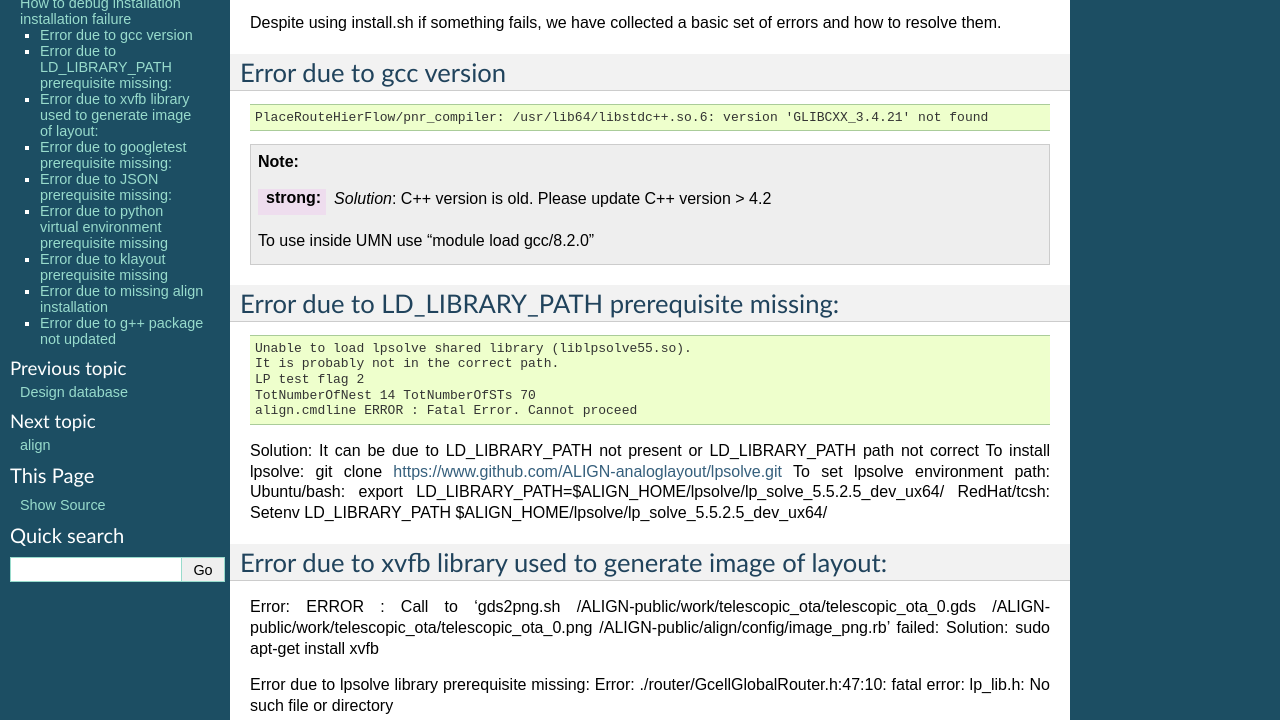
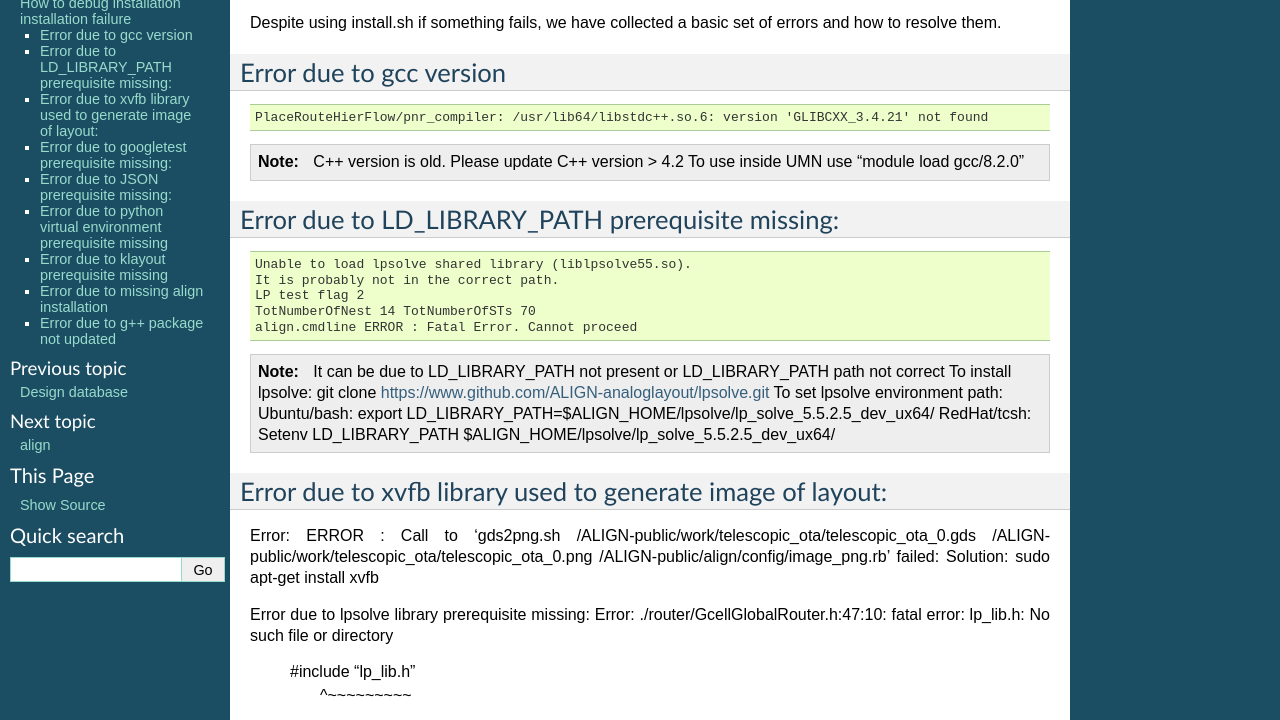
Before and after one commit to ALIGN-public/ALIGN-public.github.io, a plain HTML site: page debug.html in a window 1280 px wide. Shown: the part 79-799 px from the top of the page. Drawn offline with Linux system fonts and the light colour scheme; a script that the page names is missing.

Commit message:
align_doc

```diff
--- a/debug.html
+++ b/debug.html
@@ -53,12 +53,8 @@
 </div>
 <div class="admonition note">
 <p class="admonition-title">Note</p>
-<dl class="field-list simple">
-<dt class="field-odd">strong</dt>
-<dd class="field-odd"><p><cite>Solution</cite>:  C++ version is old. Please update C++ version &gt; 4.2</p>
-</dd>
-</dl>
-<p>To use inside UMN use “module load gcc/8.2.0”</p>
+<p>C++ version is old. Please update C++ version &gt; 4.2
+To use inside UMN use “module load gcc/8.2.0”</p>
 </div>
 </div>
 <div class="section" id="error-due-to-ld-library-path-prerequisite-missing">
@@ -70,8 +66,9 @@ TotNumberOfNest 14 TotNumberOfSTs 70
 align.cmdline ERROR : Fatal Error. Cannot proceed
 </pre></div>
 </div>
-<p>Solution:
-It can be due to LD_LIBRARY_PATH not present or LD_LIBRARY_PATH path not correct
+<div class="admonition note">
+<p class="admonition-title">Note</p>
+<p>It can be due to LD_LIBRARY_PATH not present or LD_LIBRARY_PATH path not correct
 To install lpsolve:
 git clone <a class="reference external" href="https://www.github.com/ALIGN-analoglayout/lpsolve.git">https://www.github.com/ALIGN-analoglayout/lpsolve.git</a>
 To set lpsolve environment path:
@@ -79,6 +76,7 @@ Ubuntu/bash:
 export LD_LIBRARY_PATH=$ALIGN_HOME/lpsolve/lp_solve_5.5.2.5_dev_ux64/
 RedHat/tcsh:
 Setenv LD_LIBRARY_PATH $ALIGN_HOME/lpsolve/lp_solve_5.5.2.5_dev_ux64/</p>
+</div>
 </div>
 <div class="section" id="error-due-to-xvfb-library-used-to-generate-image-of-layout">
 <h2>Error due to xvfb library used to generate image of layout:<a class="headerlink" href="#error-due-to-xvfb-library-used-to-generate-image-of-layout" title="Permalink to this headline">¶</a></h2>
```
Also changed, not shown: _sources/debug.rst.txt, searchindex.js.
